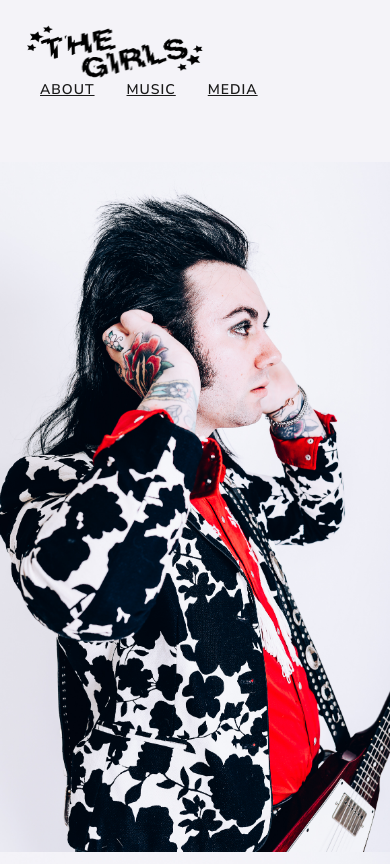
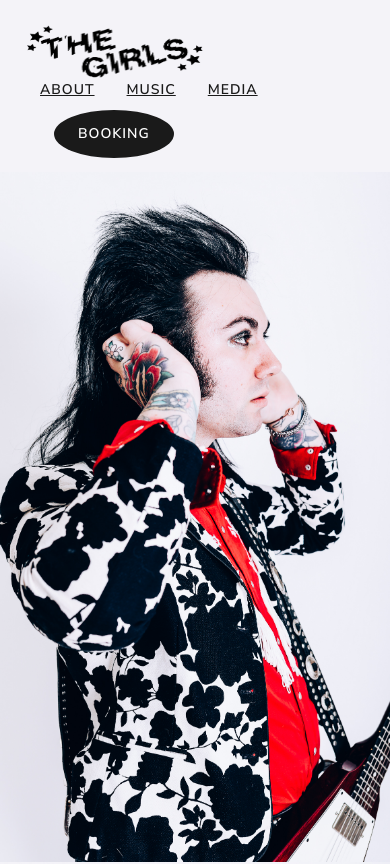
Before and after one commit to MasonMarc/The-Girls-Site, a Next.js app in the folder myapp/: page / in a window 390 px wide. Shown: the top 864 px of the page. Built offline with nearby package versions, Linux system fonts and the light colour scheme.

Commit message:
minor css changes and added booking button

```diff
--- a/myapp/app/globals.css
+++ b/myapp/app/globals.css
@@ -43,8 +43,19 @@ i{
   width: 100%;
 }
 
+#bookingBtn{
+  position: relative;
+  bottom: 5px;
+  border-radius: 50%;
+}
+
 
 @media only screen and (max-width: 600px) {
+#iconBar{
+  position: relative;
+  top: 15px;
+}
+
   #summary{
     width: 75%;
     position: relative;
--- a/myapp/app/layout.tsx
+++ b/myapp/app/layout.tsx
@@ -31,11 +31,11 @@ export default function RootLayout({
                 Media
               </Link>
             </div>
-            <div className="container">
+            <div className="container" id="iconBar">
               <a href="https://www.instagram.com/the__girls77/" target="_blank"><i className="fa-brands fa-instagram"></i></a>
               <a href="https://open.spotify.com/artist/4O5HTw3xKD1c8iSrjplBGU?si=gWQIts7dQxW4mAg7PD8N0A" target="_blank"><i className="fa-brands fa-spotify"></i></a>
               <a href="https://www.youtube.com/@thegirls7723" target="_blank"><i className="fa-brands fa-youtube"></i></a>
-              <a href="mailto:" target="_blank"><i class="fa-regular fa-envelope"></i></a>
+              <a href="mailto:jpeatles@gmail.com" target="_blank" className="btn btn-border btn-primary" id="bookingBtn">Booking</a>
             </div>
           </div>
         </nav>
```
